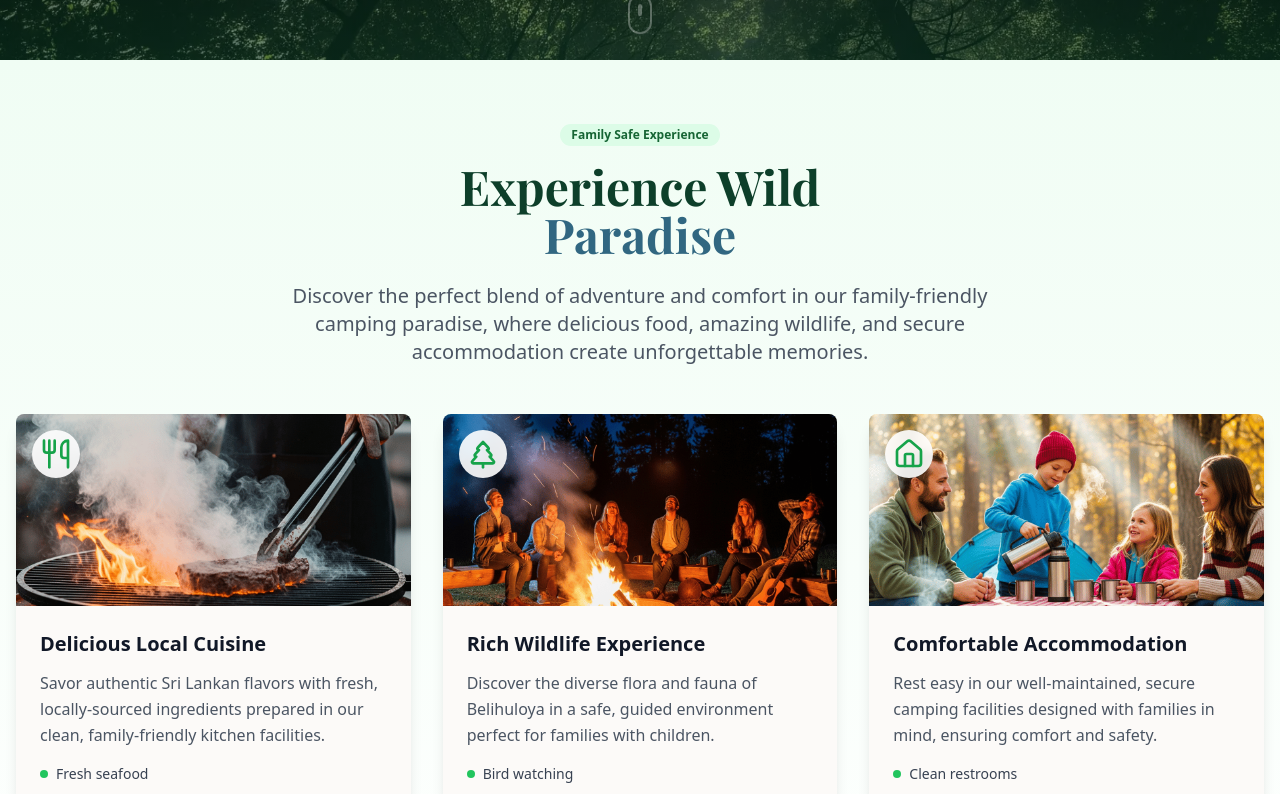
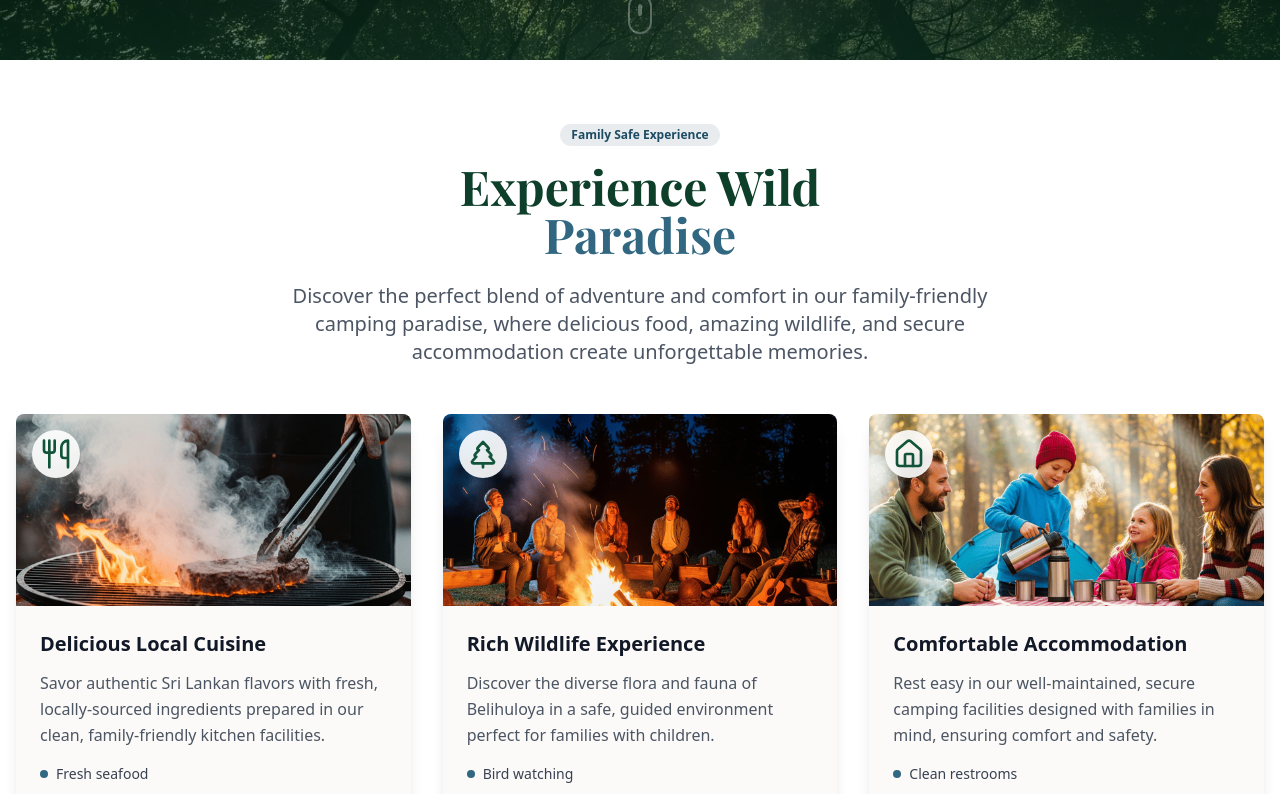
Before and after one commit to sameeraherath/wildparadisebelihuloya---test, a React (Vite) app: page / in a window 1280 px wide. Shown: the part 740-1534 px from the top of the page. Built offline with nearby package versions, Linux system fonts and the light colour scheme.

Commit message:
refactor: update icon colors and adjust section background in Showcase component

```diff
--- a/src/components/LocationDirections.tsx
+++ b/src/components/LocationDirections.tsx
@@ -121,7 +121,7 @@ const LocationDirections = () => {
                 className="w-full sm:w-auto"
                 onClick={() =>
                   window.open(
-                    "https://maps.google.com/?q=6.7167,80.7833",
+                    "https://maps.app.goo.gl/YEAHFRMVMvZLeYqu5",
                     "_blank"
                   )
                 }
@@ -164,7 +164,7 @@ const LocationDirections = () => {
           <div className="max-w-4xl mx-auto">
             <div className="relative bg-card rounded-lg overflow-hidden shadow-forest">
               <iframe
-                src="https://www.google.com/maps/embed?pb=!1m18!1m12!1m3!1d57378.939716885!2d80.7754525!3d6.6640011999999995!2m3!1f0!2f0!3f0!3m2!1i1024!2i768!4f13.1!3m3!1m2!1s0x3ae3f52f629b778b%3A0xc32d73885770e176!2sSamanalawewa%20Reservoir!5e1!3m2!1sen!2slk!4v1756703636472!5m2!1sen!2slk"
+                src="https://www.google.com/maps/embed?pb=!1m18!1m12!1m3!1d3585.972034530225!2d80.7823683!3d6.692887600000001!2m3!1f0!2f0!3f0!3m2!1i1024!2i768!4f13.1!3m3!1m2!1s0x3ae38b2cd0a9a7d9%3A0xba00116269643bc0!2sWild%20Paradise%20Belihuloya!5e1!3m2!1sen!2slk!4v1756810910469!5m2!1sen!2slk"
                 width="100%"
                 height="450"
                 style={{ border: 0 }}
--- a/src/components/Showcase.tsx
+++ b/src/components/Showcase.tsx
@@ -5,7 +5,7 @@ import { Utensils, TreePine, Home, Shield, Heart, Users } from "lucide-react";
 const Showcase = () => {
   const showcaseItems = [
     {
-      icon: <Utensils className="w-8 h-8 text-green-600" />,
+      icon: <Utensils className="w-8 h-8 text-forest-medium" />,
       title: "Delicious Local Cuisine",
       description:
         "Savor authentic Sri Lankan flavors with fresh, locally-sourced ingredients prepared in our clean, family-friendly kitchen facilities.",
@@ -18,7 +18,7 @@ const Showcase = () => {
       image: "/images/features/1.png",
     },
     {
-      icon: <TreePine className="w-8 h-8 text-green-600" />,
+      icon: <TreePine className="w-8 h-8 text-forest-medium" />,
       title: "Rich Wildlife Experience",
       description:
         "Discover the diverse flora and fauna of Belihuloya in a safe, guided environment perfect for families with children.",
@@ -31,7 +31,7 @@ const Showcase = () => {
       image: "/images/features/2.png",
     },
     {
-      icon: <Home className="w-8 h-8 text-green-600" />,
+      icon: <Home className="w-8 h-8 text-forest-medium" />,
       title: "Comfortable Accommodation",
       description:
         "Rest easy in our well-maintained, secure camping facilities designed with families in mind, ensuring comfort and safety.",
@@ -46,14 +46,14 @@ const Showcase = () => {
   ];
 
   return (
-    <section className="py-16 bg-gradient-to-b from-green-50 to-white">
+    <section className="py-16 bg-white">
       <div className="container mx-auto px-4">
         {/* Header */}
         <div className="text-center mb-12">
           <div className="flex items-center justify-center gap-2 mb-4">
             <Badge
               variant="secondary"
-              className="bg-green-100 text-green-800 hover:bg-green-200"
+              className="bg-river-deep/10 text-river-deep hover:bg-river-deep/20"
             >
               Family Safe Experience
             </Badge>
@@ -105,7 +105,7 @@ const Showcase = () => {
                         key={featureIndex}
                         className="flex items-center gap-2"
                       >
-                        <div className="w-2 h-2 bg-green-500 rounded-full"></div>
+                        <div className="w-2 h-2 bg-river-medium rounded-full"></div>
                         <span className="text-sm text-gray-700">{feature}</span>
                       </div>
                     ))}
@@ -115,7 +115,6 @@ const Showcase = () => {
             </Card>
           ))}
         </div>
-
       </div>
     </section>
   );
```
